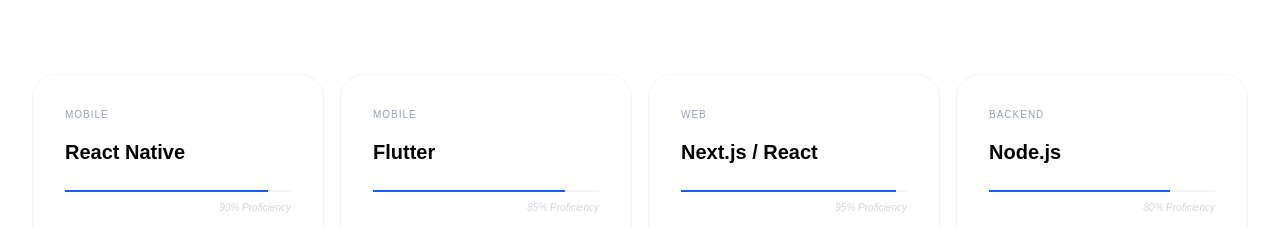
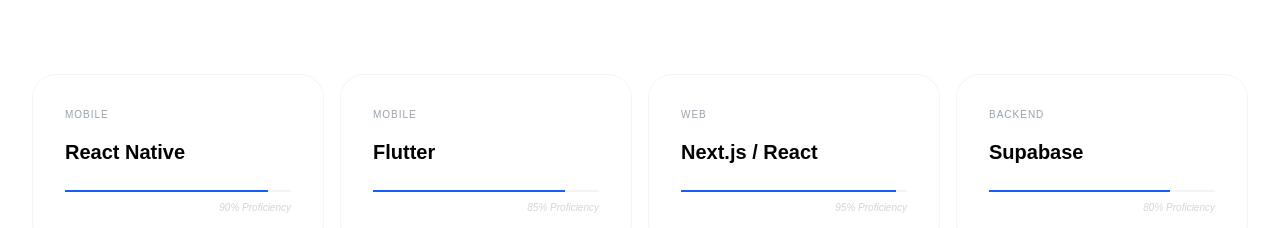
Before and after one commit to supunyasanthaofficial/my-portfolio01, a Next.js app: page / in a window 1280 px wide. Shown: the part 3460-3688 px from the top of the page. Built offline with nearby package versions, Linux system fonts and the light colour scheme.

Commit message:
change node into supabase.

```diff
--- a/components/Skills.tsx
+++ b/components/Skills.tsx
@@ -5,7 +5,7 @@
   { name: "React Native", category: "Mobile", level: "90%" },
   { name: "Flutter", category: "Mobile", level: "85%" },
   { name: "Next.js / React", category: "Web", level: "95%" },
-  { name: "Node.js", category: "Backend", level: "80%" },
+  { name: "Supabase", category: "Backend", level: "80%" },
   { name: "TypeScript", category: "Language", level: "88%" },
   { name: "DaVinci Resolve", category: "Video", level: "92%" },
   { name: "Firebase / Supabase", category: "Database", level: "85%" },
```
